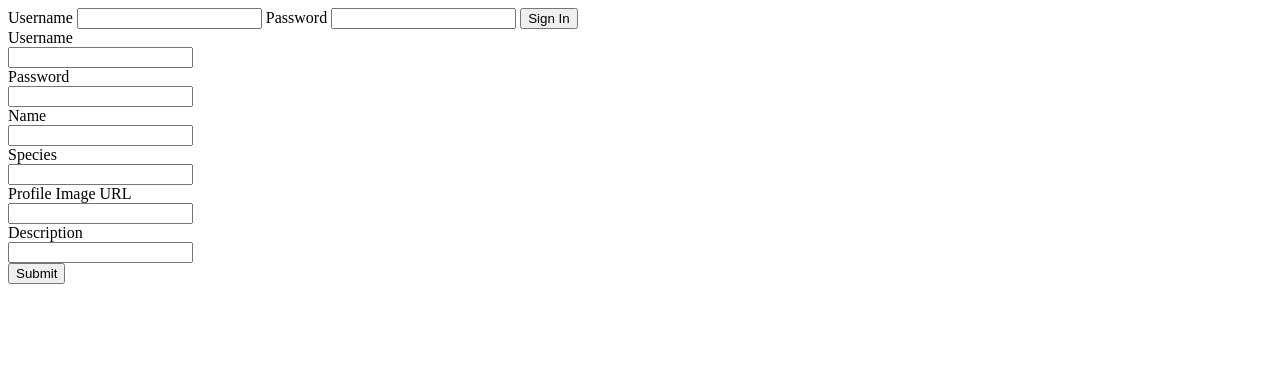
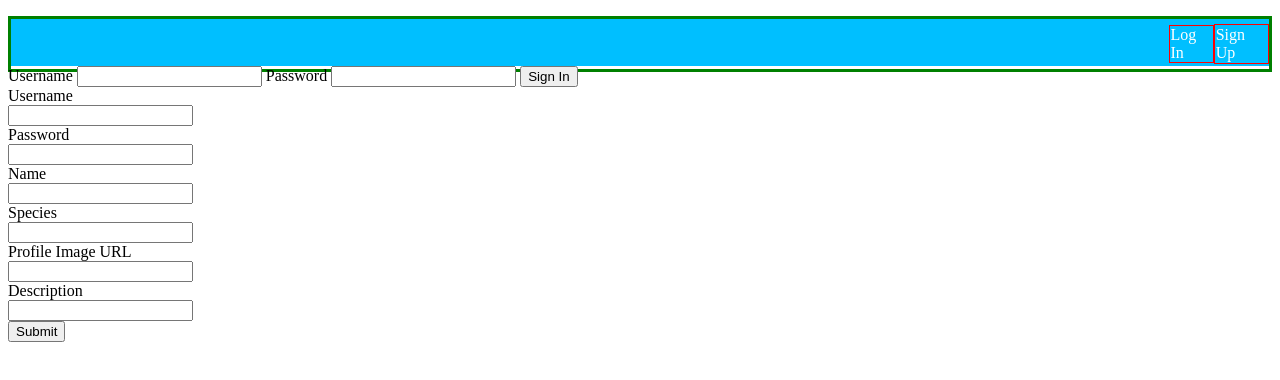
Before and after one commit to BrianMurphy89/Pet-A-Gram, a website: page public/index.html in a window 1280 px wide. Drawn offline with nearby package versions, Linux system fonts and the light colour scheme; some packages are replaced by stand-ins of ours.

Commit message:
fail attempt with styling

```diff
--- /dev/null
+++ b/public/css/style.css
@@ -0,0 +1,25 @@
+.nav-container {
+    background: deepskyblue;
+    height: 50px;
+}
+
+.nav {
+    display: flex;
+    list-style: none;
+    justify-content: flex-end;
+    height: 50px;
+    align-items: center;
+    border: green 3px solid;
+}
+
+.nav a {
+    text-decoration: none;
+    color: white;
+    display: block;
+    border: solid red 1px;
+    padding:1%;
+}
+
+.nav a:hover {
+    background: darken(deepskyblue, 2%)
+}
--- a/public/index.html
+++ b/public/index.html
@@ -6,8 +6,15 @@
         <script src="https://ajax.googleapis.com/ajax/libs/angularjs/1.5.0/angular-route.min.js"></script>
         <base href="/" target="_blank">
         <script src="/js/app.js" charset="utf-8"></script>
+        <link rel="stylesheet" href="/css/style.css">
         <title></title>
     </head>
+        <div class="nav-container">
+            <ul class="nav">
+                <li><a href="#">Log In</a></li>
+                <li><a href="#">Sign Up</a></li>
+            </ul>
+        </div>
     <body ng-controller="mainController as ctrl" ng-app="petApp">
         <div ng-controller="sessionController as session">
 
```
